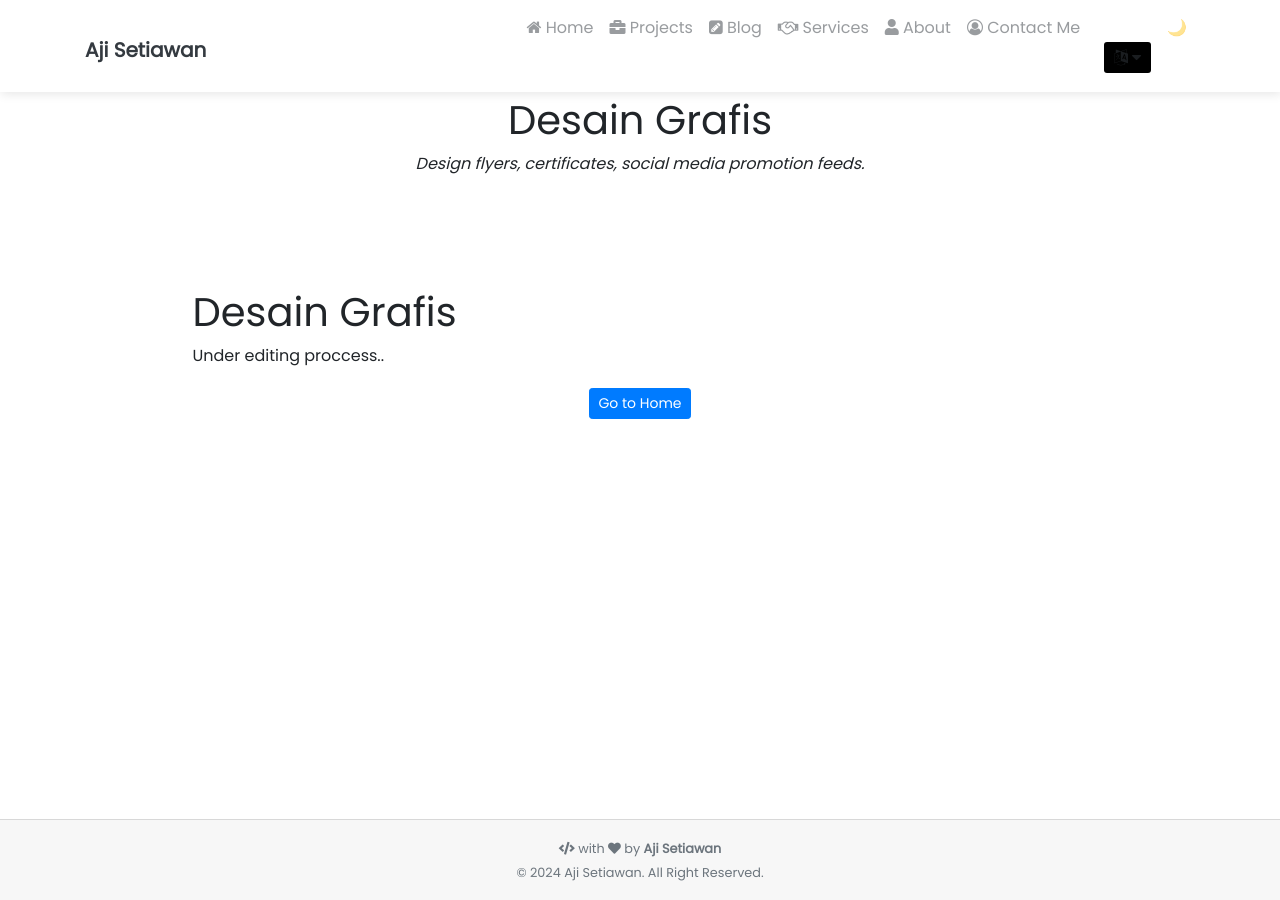
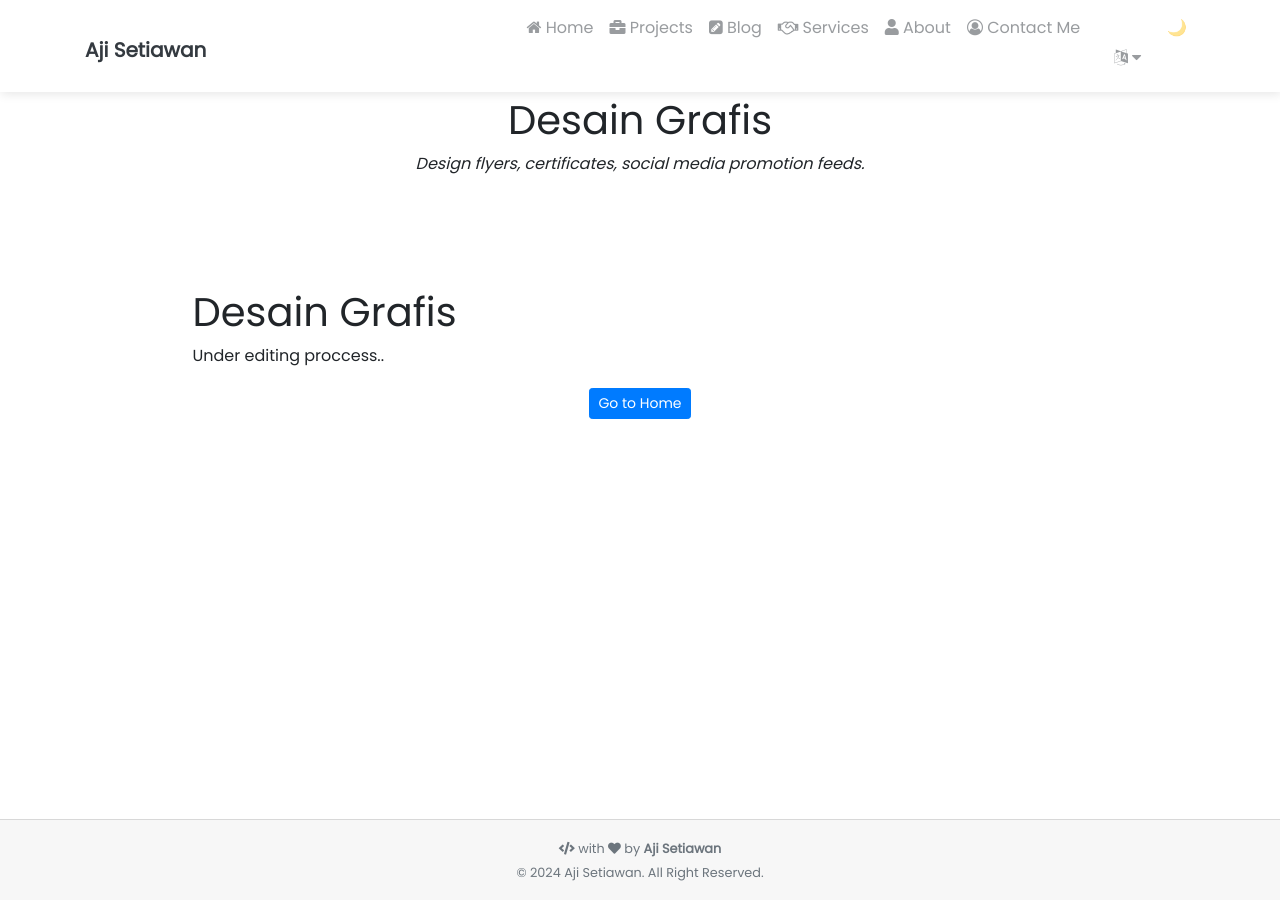
Before and after one commit to ajisetiawan716/ajisetiawan716.github.io, a Jekyll site: the page built from _service/Desain Grafis.md, in a window 1280 px wide. Built offline with Jekyll 4.4.1, drawn with Linux system fonts in a browser that asks for light colours; nearby versions of some CDN libraries; comment, search, counter and statistics services are not loaded.

Commit message:
Update google-translate.scss

```diff
--- a/_sass/google-translate.scss
+++ b/_sass/google-translate.scss
@@ -111,7 +111,7 @@ body {
 .ct-language {
   display: inline-block;
   position: relative;
-  background-color: #000000;
+  background-color: #fefefe2b;
   padding: 3px 10px;
   border-radius: 3px;
   }
```
